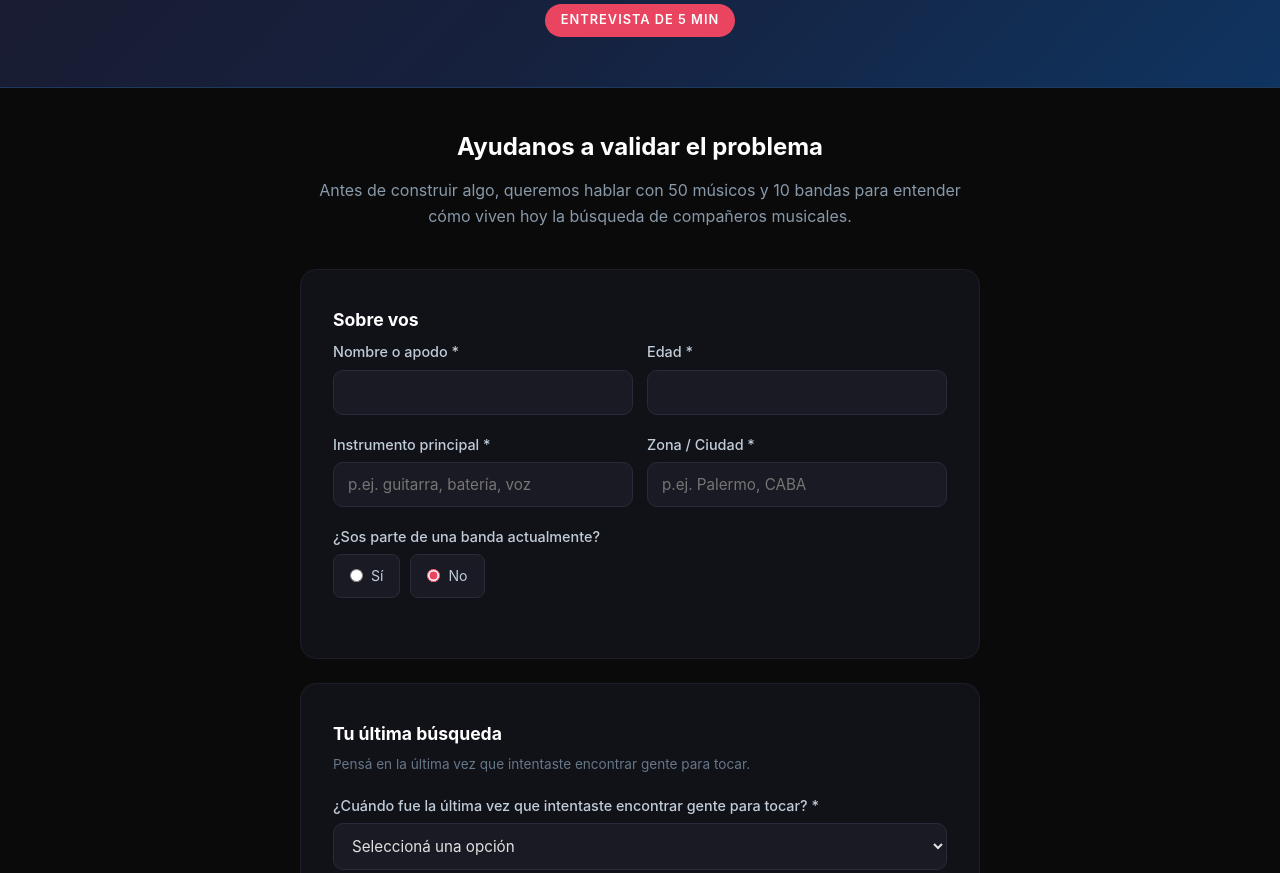
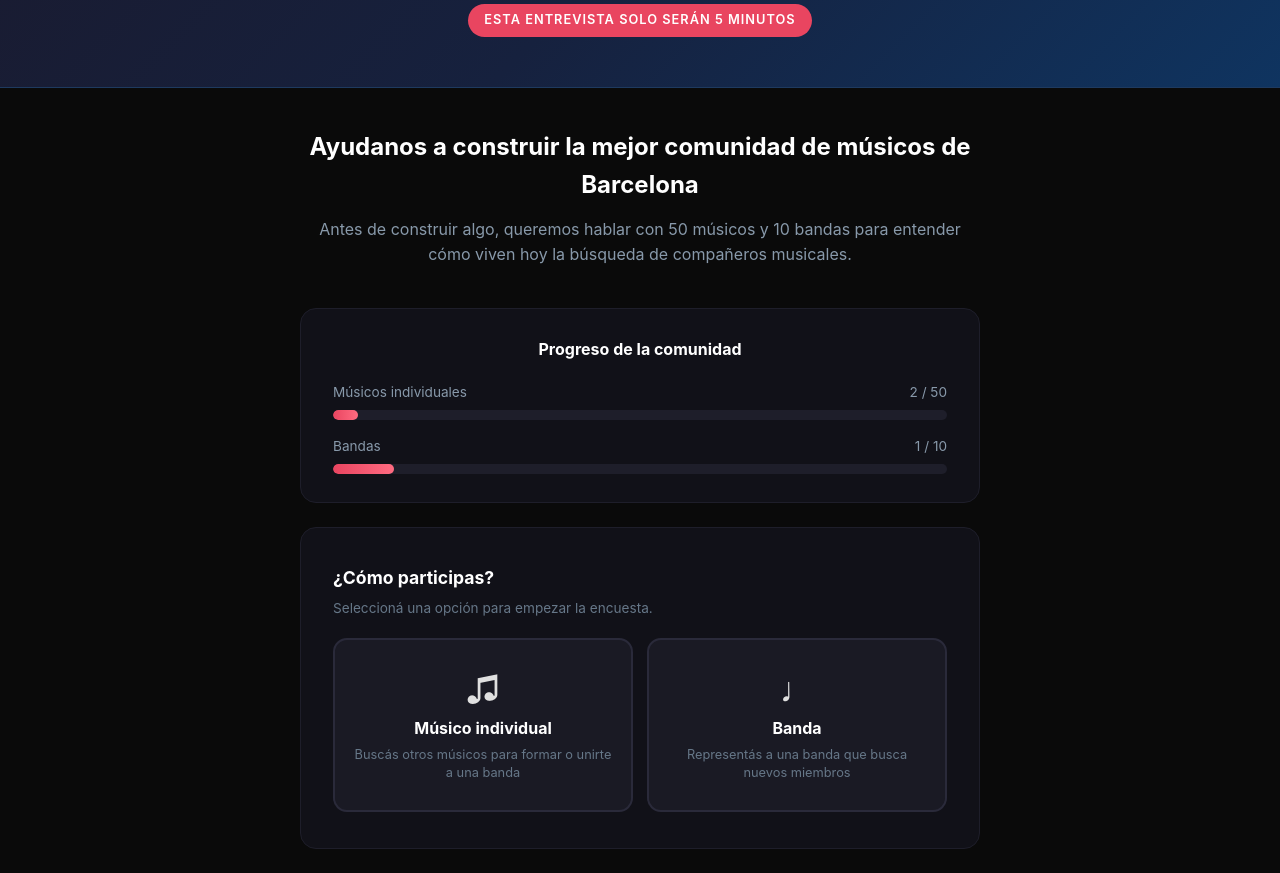
Before and after one commit to JDiaCas/form-musicos, a website: page index.html in a window 1280 px wide. Shown: the part 216-1089 px from the top of the page. Drawn offline with Linux system fonts and the light colour scheme; no server answers.

Commit message:
feat: role selector, progress bar, Barcelona focus

```diff
--- a/index.html
+++ b/index.html
@@ -177,16 +177,94 @@
         .success-msg p {
             color: #8899aa;
         }
-        .hidden { display: none; }
+        .hidden { display: none !important; }
         .inline-field {
             display: grid;
             grid-template-columns: 1fr 1fr;
             gap: 14px;
         }
+        .progress-section {
+            background: #111118;
+            border: 1px solid #1e1e2a;
+            border-radius: 16px;
+            padding: 28px 32px;
+            margin-bottom: 24px;
+        }
+        .progress-section h3 {
+            font-size: 1rem;
+            color: #fff;
+            margin-bottom: 20px;
+            text-align: center;
+        }
+        .progress-item {
+            margin-bottom: 16px;
+        }
+        .progress-item:last-child {
+            margin-bottom: 0;
+        }
+        .progress-header {
+            display: flex;
+            justify-content: space-between;
+            font-size: 0.85rem;
+            color: #8899aa;
+            margin-bottom: 6px;
+        }
+        .progress-bar {
+            height: 10px;
+            background: #1e1e2a;
+            border-radius: 6px;
+            overflow: hidden;
+        }
+        .progress-fill {
+            height: 100%;
+            border-radius: 6px;
+            background: linear-gradient(90deg, #e94560, #ff6b81);
+            transition: width 0.6s ease;
+        }
+        .role-options {
+            display: flex;
+            gap: 14px;
+            margin-top: 4px;
+        }
+        .role-btn {
+            flex: 1;
+            display: flex;
+            flex-direction: column;
+            align-items: center;
+            gap: 8px;
+            padding: 28px 18px;
+            background: #1a1a24;
+            border: 2px solid #2a2a3a;
+            border-radius: 14px;
+            color: #e0e0e0;
+            cursor: pointer;
+            transition: all 0.25s;
+            font-family: inherit;
+            text-align: center;
+        }
+        .role-btn:hover {
+            border-color: #e94560;
+            background: #1e1e2e;
+            transform: translateY(-2px);
+        }
+        .role-icon {
+            font-size: 2.2rem;
+        }
+        .role-label {
+            font-size: 1rem;
+            font-weight: 700;
+            color: #fff;
+        }
+        .role-desc {
+            font-size: 0.8rem;
+            color: #667788;
+            line-height: 1.4;
+        }
         @media (max-width: 600px) {
             .hero h1 { font-size: 1.8rem; }
             .card { padding: 24px 18px; }
             .inline-field { grid-template-columns: 1fr; }
+            .role-options { flex-direction: column; }
         }
     </style>
 </head>
@@ -195,16 +273,59 @@
 <section class="hero">
     <h1>Encontrar músicos afines <span>es un caos</span></h1>
     <p>Estamos construyendo una plataforma que te conecte con la banda perfecta para vos. Primero, queremos escuchar tu experiencia real.</p>
-    <span class="badge">Entrevista de 5 min</span>
+    <span class="badge">Esta entrevista solo serán 5 minutos</span>
 </section>
 
 <main class="container">
     <div class="intro">
-        <h2>Ayudanos a validar el problema</h2>
+        <h2>Ayudanos a construir la mejor comunidad de músicos de Barcelona</h2>
         <p>Antes de construir algo, queremos hablar con 50 músicos y 10 bandas para entender cómo viven hoy la búsqueda de compañeros musicales.</p>
     </div>
 
-    <form id="surveyForm">
+    <!-- Progress -->
+    <div class="progress-section">
+        <h3>Progreso de la comunidad</h3>
+        <div class="progress-item">
+            <div class="progress-header">
+                <span>Músicos individuales</span>
+                <span><span id="countMusicos">0</span> / 50</span>
+            </div>
+            <div class="progress-bar">
+                <div class="progress-fill" id="barMusicos" style="width: 0%"></div>
+            </div>
+        </div>
+        <div class="progress-item">
+            <div class="progress-header">
+                <span>Bandas</span>
+                <span><span id="countBandas">0</span> / 10</span>
+            </div>
+            <div class="progress-bar">
+                <div class="progress-fill" id="barBandas" style="width: 0%"></div>
+            </div>
+        </div>
+    </div>
+
+    <!-- Role selection -->
+    <div class="card" id="roleSelector">
+        <h3>¿Cómo participas?</h3>
+        <p class="hint">Seleccioná una opción para empezar la encuesta.</p>
+        <div class="role-options">
+            <button class="role-btn" data-role="musico">
+                <span class="role-icon">&#9835;</span>
+                <span class="role-label">Músico individual</span>
+                <span class="role-desc">Buscás otros músicos para formar o unirte a una banda</span>
+            </button>
+            <button class="role-btn" data-role="banda">
+                <span class="role-icon">&#9833;</span>
+                <span class="role-label">Banda</span>
+                <span class="role-desc">Representás a una banda que busca nuevos miembros</span>
+            </button>
+        </div>
+    </div>
+
+    <form id="surveyForm" class="hidden">
+        <input type="hidden" name="rol" id="rolInput" value="">
+
         <!-- Perfil -->
         <div class="card">
             <h3>Sobre vos</h3>
@@ -225,7 +346,7 @@
                 </div>
                 <div class="form-group">
                     <label>Zona / Ciudad *</label>
-                    <input type="text" name="zona" placeholder="p.ej. Palermo, CABA" required>
+                    <input type="text" name="zona" placeholder="p.ej. Gràcia, Eixample, Barcelona" required>
                 </div>
             </div>
             <div class="form-group">
@@ -346,17 +467,46 @@
 
     <div class="success-msg" id="successMsg">
         <h2>¡Gracias por tu tiempo!</h2>
-        <p>Tus respuestas nos ayudan a construir algo que realmente sirva. Te vamos a tener al tanto.</p>
+        <p>Gracias a tu participación, estamos más cerca de construir la mejor comunidad de músicos de Barcelona. Te mantendremos al tanto.</p>
     </div>
 </main>
 
 <script>
+    const API_URL = 'https://tu-backend.com/api'; // cambiar cuando tengas backend
+
+    let counts = { musicos: 2, bandas: 1 }; // demo inicial
+
     function toggleCompatibleDetalle(show) {
         const detalle = document.getElementById('compatibleDetalle');
         detalle.classList.toggle('hidden', !show);
     }
 
-    document.getElementById('surveyForm').addEventListener('submit', function(e) {
+    function actualizarProgreso() {
+        document.getElementById('countMusicos').textContent = counts.musicos;
+        document.getElementById('countBandas').textContent = counts.bandas;
+        document.getElementById('barMusicos').style.width = Math.min(100, (counts.musicos / 50) * 100) + '%';
+        document.getElementById('barBandas').style.width = Math.min(100, (counts.bandas / 10) * 100) + '%';
+    }
+
+    async function cargarProgreso() {
+        try {
+            const res = await fetch(API_URL + '/progress');
+            if (res.ok) counts = await res.json();
+        } catch {}
+        actualizarProgreso();
+    }
+
+    document.querySelectorAll('.role-btn').forEach(btn => {
+        btn.addEventListener('click', function() {
+            const role = this.dataset.role;
+            document.getElementById('rolInput').value = role;
+            document.getElementById('roleSelector').classList.add('hidden');
+            document.getElementById('surveyForm').classList.remove('hidden');
+            window.scrollTo({ top: document.getElementById('surveyForm').offsetTop - 20, behavior: 'smooth' });
+        });
+    });
+
+    document.getElementById('surveyForm').addEventListener('submit', async function(e) {
         e.preventDefault();
         const form = e.target;
         const formData = new FormData(form);
@@ -370,9 +520,27 @@
             }
         });
         console.log('Survey response:', JSON.stringify(data, null, 2));
+
+        try {
+            await fetch(API_URL + '/survey', {
+                method: 'POST',
+                headers: { 'Content-Type': 'application/json' },
+                body: JSON.stringify(data)
+            });
+        } catch {}
+
+        if (data.rol === 'banda') {
+            counts.bandas = Math.min(10, counts.bandas + 1);
+        } else {
+            counts.musicos = Math.min(50, counts.musicos + 1);
+        }
+        actualizarProgreso();
+
         form.classList.add('hidden');
         document.getElementById('successMsg').classList.add('show');
     });
+
+    cargarProgreso();
 </script>
 
 </body>
```
